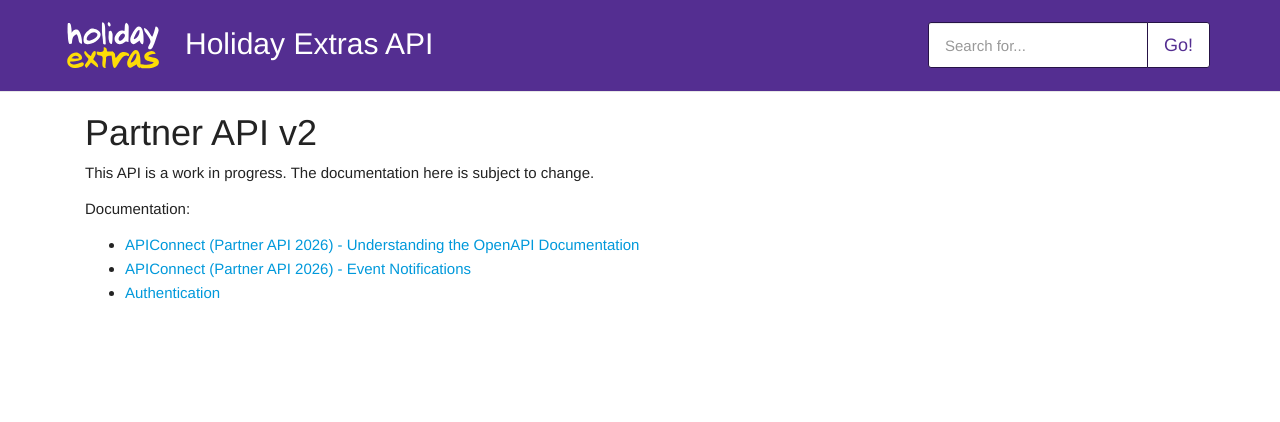
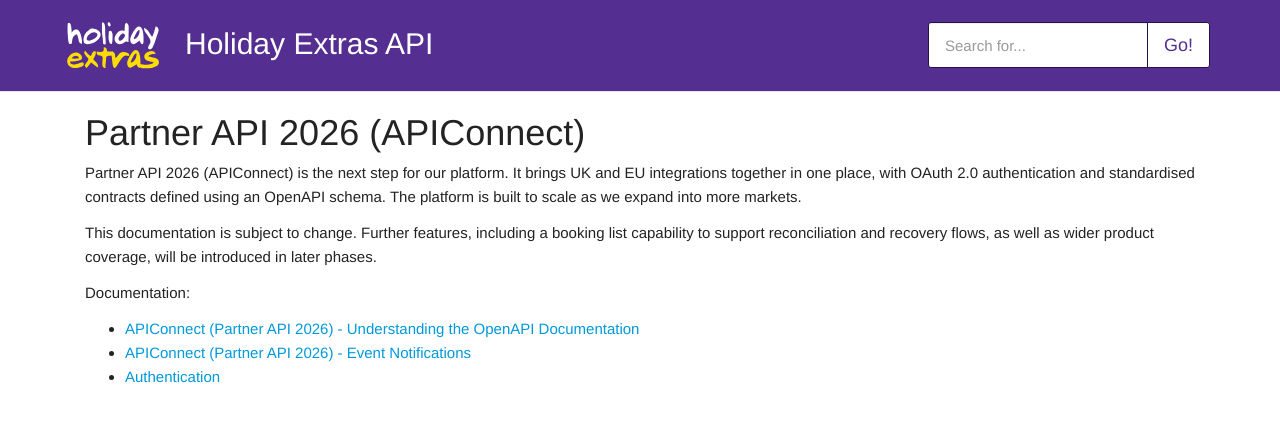
Before and after one commit to holidayextras/partner-api-docs, a Jekyll site: the page built from site/partner/v2/index.md, in a window 1280 px wide. Shown: the top 422 px of the page. Built offline with Jekyll 4.4.1, drawn with Linux system fonts in a browser that asks for light colours; some web fonts are replaced; our own code applies the rules of GitHub Pages for plain Markdown files.

Commit message:
Update v2 branding and add APIConnect blurb
- Rename v2 index page title to Partner API 2026 (APIConnect)
- Add platform description and coming soon features to v2 index
- Add APIConnect blurb with contact details to main landing page

```diff
--- a/site/partner/v2/index.md
+++ b/site/partner/v2/index.md
@@ -1,6 +1,8 @@
-# Partner API v2
+# Partner API 2026 (APIConnect)
 
-This API is a work in progress. The documentation here is subject to change.
+Partner API 2026 (APIConnect) is the next step for our platform. It brings UK and EU integrations together in one place, with OAuth 2.0 authentication and standardised contracts defined using an OpenAPI schema. The platform is built to scale as we expand into more markets.
+
+This documentation is subject to change. Further features, including a booking list capability to support reconciliation and recovery flows, as well as wider product coverage, will be introduced in later phases.
 
 Documentation:
 * [APIConnect (Partner API 2026) - Understanding the OpenAPI Documentation](./api-endpoint-navigation-guide.md)
```
Also changed, not shown: site/index.md (+8 -0 lines).
